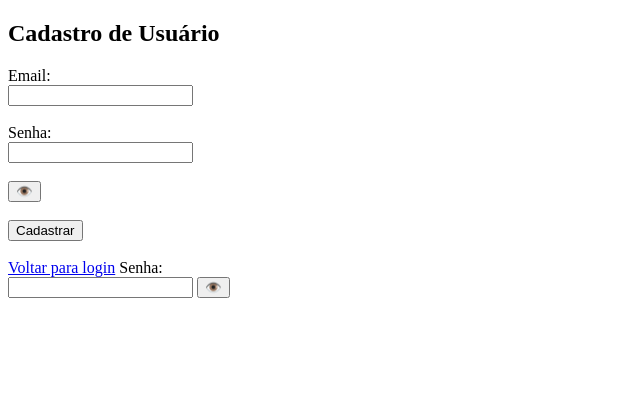
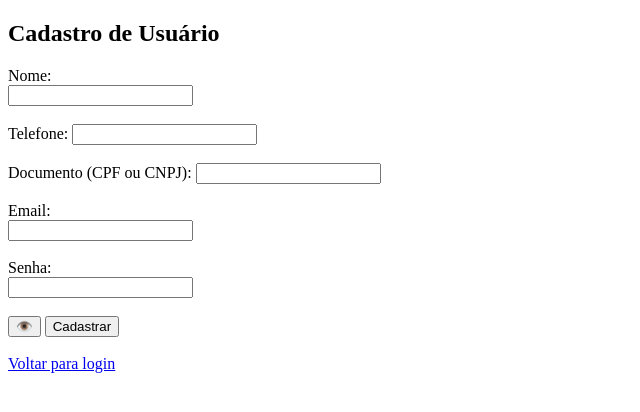
Before and after one commit to Jasti2258/controledefinanca, a Python web app: template app/templates/form_register.html in a window 1280 px wide. Shown: the top 412 px of the page, without its empty margins (0-640 px from the left). Run offline with Jinja, Linux system fonts and the light colour scheme; the template is opened without the code that fills it, so the values that code supplies are empty.

Commit message:
Ver a senha e cadastro

```diff
--- a/app/run.py
+++ b/app/run.py
@@ -33,7 +33,10 @@ def save_usuario():
     if request.method == "POST":
         dados = {
             "email": request.form["email"],
-            "senha": request.form["senha"]
+            "senha": request.form["senha"],
+            "nome": request.form["nome"],
+            "telefone": request.form["telefone"],
+            "documento": request.form["documento"]
         }
 
         sucesso = persist_table.persist_usuario(dados)
--- a/app/templates/form_register.html
+++ b/app/templates/form_register.html
@@ -18,25 +18,48 @@
   {% endwith %}
 
   <form method="POST" action="/save_usuario">
+    <label>Nome:</label><br>
+    <input type="text" name="nome" required><br><br>
+
+    <label>Telefone:</label>
+    <input type="tel" name="telefone" required><br><br>
+
+    <label>Documento (CPF ou CNPJ):</label>
+    <input type="text" name="documento" required><br><br>
+
     <label>Email:</label><br>
     <input type="email" name="email" required><br><br>
 
     <label>Senha:</label><br>
-    <input type="password" name="senha" required><br><br>
-    <button type="button" onclick="mostrarSenha('senha')">👁️</button><br><br>
-
+    <input type="password" name="senha" id="senha" required><br><br>
+    <button type="button" class="toggle-senha" onclick="toggleSenha('senha', this)">👁️</button>
     <button type="submit">Cadastrar</button>
   </form>
 
   <br>
   <a href="/">Voltar para login</a>
+
+  <script>
+    function toggleSenha() {
+      const inputSenha = document.getElementById('senha');
+      const btn = document.querySelector('.toggle-senha');
+
+      if (inputSenha.type === 'password') {
+        inputSenha.type = 'text';
+        btn.textContent = '👁️'; // Muda o ícone para "olhos fechados"
+
+        // Esconde novamente após 5 segundos
+        setTimeout(() => {
+          inputSenha.type = 'password';
+          btn.textContent = '👁️';
+        }, 5000);
+
+      } else {
+        inputSenha.type = 'password';
+        btn.textContent = '👁️';
+      }
+    }
+  </script>
 </body>
-
-  <label for="senha">Senha:</label>
-  <div style="position: relative;">
-  <input type="password" id="senha" name="senha" required>
-  <button type="button" class="btn-ver-senha" onclick="toggleSenha('senha', this)">👁️</button>
-
-  </button>
 </div>
 </html>
```
Also changed, not shown: app/app/persist_table.py (+5 -2 lines), 1 other file.
